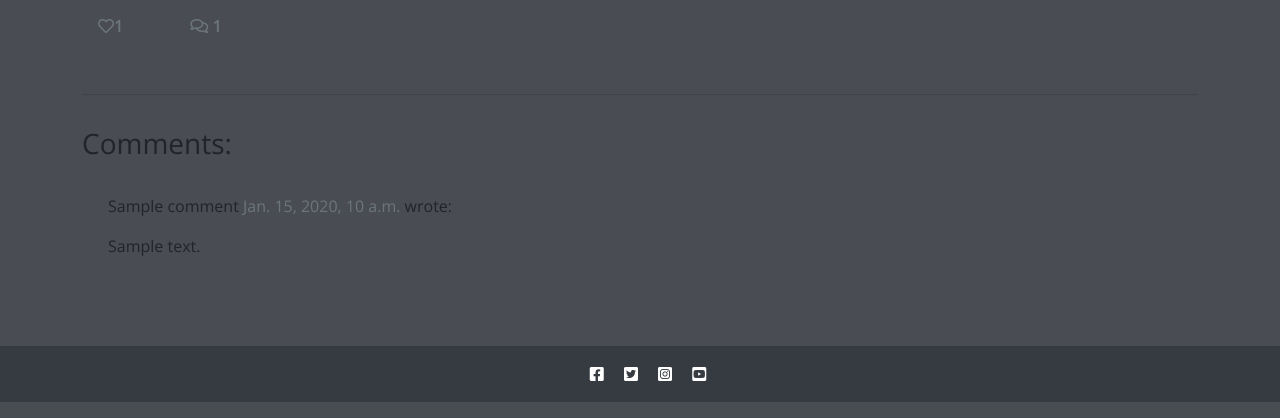
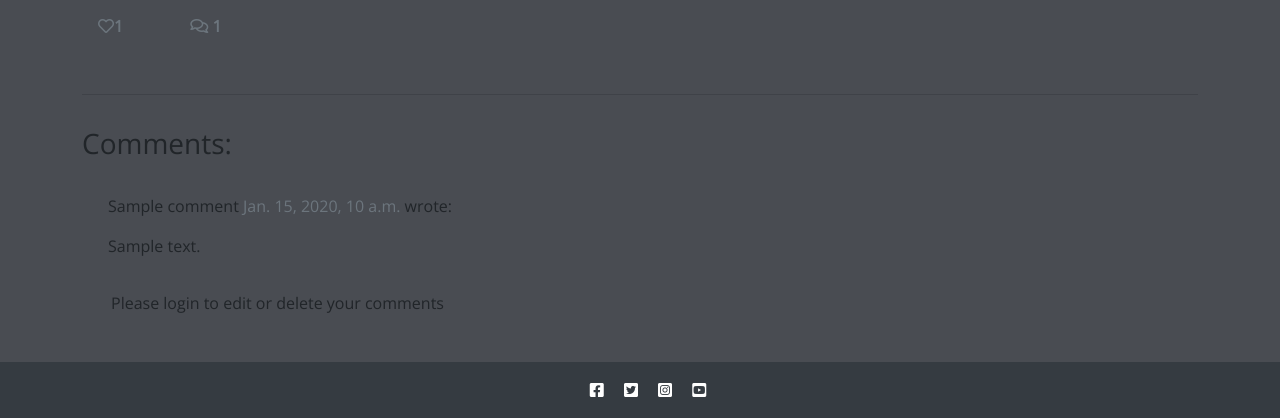
Before and after one commit to lauralola/Recipes-for-calm, a Django app: a page that uses templates/recipe_detail.html in a window 1280 px wide. Shown: the part 398-816 px from the top of the page. Run offline with Django 3.2, Linux system fonts and the light colour scheme; tables that the repository leaves empty hold one stand-in row (values such as "Sample post"); some libraries are stand-ins or nearby versions.

Commit message:
Add delete and edit comment functionality

```diff
--- a/recipes/models.py
+++ b/recipes/models.py
@@ -1,10 +1,10 @@
 from django.db import models
 from django.contrib.auth.models import User
 from cloudinary.models import CloudinaryField
+from django.urls import reverse
 
 
 STATUS = ((0, "Draft"), (1, "Published"))
-
 
 class Recipe(models.Model):
     title = models.CharField(max_length=200, unique=True)
@@ -30,7 +30,7 @@ class Recipe(models.Model):
 
 class Comment(models.Model):
     recipe = models.ForeignKey(Recipe, on_delete=models.CASCADE, related_name="comments")
-    name = models.CharField(max_length=80)
+    name = name = models.CharField(max_length=80)
     email = models.EmailField()
     body = models.TextField()
     created_on = models.DateTimeField(auto_now_add=True)
@@ -41,3 +41,7 @@ class Comment(models.Model):
 
     def __str__(self):
         return f"Comment {self.body} by {self.name}"
+
+    def get_absolute_url(self):
+        """Sets absolute URL"""
+        return reverse('recipe_detail', args=[self.recipe.slug])
--- a/recipes/urls.py
+++ b/recipes/urls.py
@@ -1,9 +1,15 @@
 from . import views
 from django.urls import path
+from django.conf import settings
+from django.conf.urls.static import static
+from django.contrib import admin
+from .forms import CommentForm
+from .views import *
 
 urlpatterns = [
     path("", views.RecipeList.as_view(), name="home"),
     path("<slug:slug>/",  views.RecipeDetail.as_view(), name="recipe_detail"),
     path('like/<slug:slug>', views.RecipeLike.as_view(), name='recipe_like'),
-    path('delete/<int:pk>', views.DeleteComment.as_view(), name='comment_delete'),
+    path('delete_comment/<int:comment_id>', views.delete_comment, name= 'delete_comment'),
+    path('edit_comment/<int:pk>', views.EditComment.as_view(), name='edit_comment'),
 ]
--- a/recipes/views.py
+++ b/recipes/views.py
@@ -1,9 +1,15 @@
 from django.shortcuts import render, get_object_or_404, reverse
 from django.views import generic, View
-from .models import Recipe
+from .models import *
 from .forms import CommentForm
 from django.http import HttpResponseRedirect
 from django.contrib import messages
+from django.urls import reverse_lazy
+from django.contrib.auth.mixins import LoginRequiredMixin, UserPassesTestMixin
+from django.views.generic import UpdateView
+from django.contrib.messages.views import SuccessMessageMixin
+from django.contrib.auth.decorators import login_required
+
 
 class RecipeList(generic.ListView):
     model = Recipe
@@ -74,11 +80,21 @@ class RecipeLike(View):
             recipe.likes.add(request.user)
         return HttpResponseRedirect(reverse('recipe_detail', args=[slug]))
 
-class DeleteComment(View):
+@login_required
+def delete_comment(request, comment_id):
+    """ Method to delete a comment
+    """
+    comment = get_object_or_404(Comment, id=comment_id)
+    comment.delete()
+    messages.success(request, 'Your comment was deleted successfully')
+    return HttpResponseRedirect(reverse(
+        'recipe_detail', args=[comment.recipe.slug]))
 
-    def comment_delete(request, pk):
-        comment = get_object_or_404(Comments, pk=pk)
-        if request.user.id == comment.username_id:
-            Comments.objects.get(pk=pk).delete()
-            messages.error(request, f'Comment Deleted')
-        return redirect('post-detail', pk=pk)
+class EditComment(LoginRequiredMixin, SuccessMessageMixin, UpdateView):
+    """
+    Edit comment
+    """
+    model = Comment
+    template_name = 'edit_comment.html'
+    form_class = CommentForm
+    success_message = 'Your comment was successfully updated'
--- a/templates/recipe_detail.html
+++ b/templates/recipe_detail.html
@@ -73,6 +73,12 @@
                     </p>
                     {{ comment.body | linebreaks }}
                 </div>
+                {% if user.is_authenticated and user.username == comment.name or user.is_superuser %}
+                <a href="{% url 'edit_comment' comment.id %}" class="btn btn-signup btn-lg" aria-label="Go to the Edit Comments Page">Edit</a>
+                <a href="{% url 'delete_comment' comment.pk %}" class="btn btn-signup btn-lg" aria-label="Delete Comment">Delete Comment</a>
+                {% else %}
+                <a  href="{% url 'account_login' %}" class="btn" aria-label="Go to the Login Page">Please login to edit or delete your comments</a>
+                {% endif %}
                 {% endfor%}
             </div>
         </div>
@@ -82,10 +88,6 @@
                 <div class="alert alert-success" role="alert">
                     Your comment is awaiting approval.
                 </div>
-                <form method="post" action="{% url 'comment_delete' detail.pk %}">
-                    {% csrf_token %}
-                    <input type="submit" name="Delete">
-                </form>
                 {% else %}
                 {% if user.is_authenticated %}
 
```
Also changed, not shown: templates/edit_comment.html (added, +15 -0 lines).
